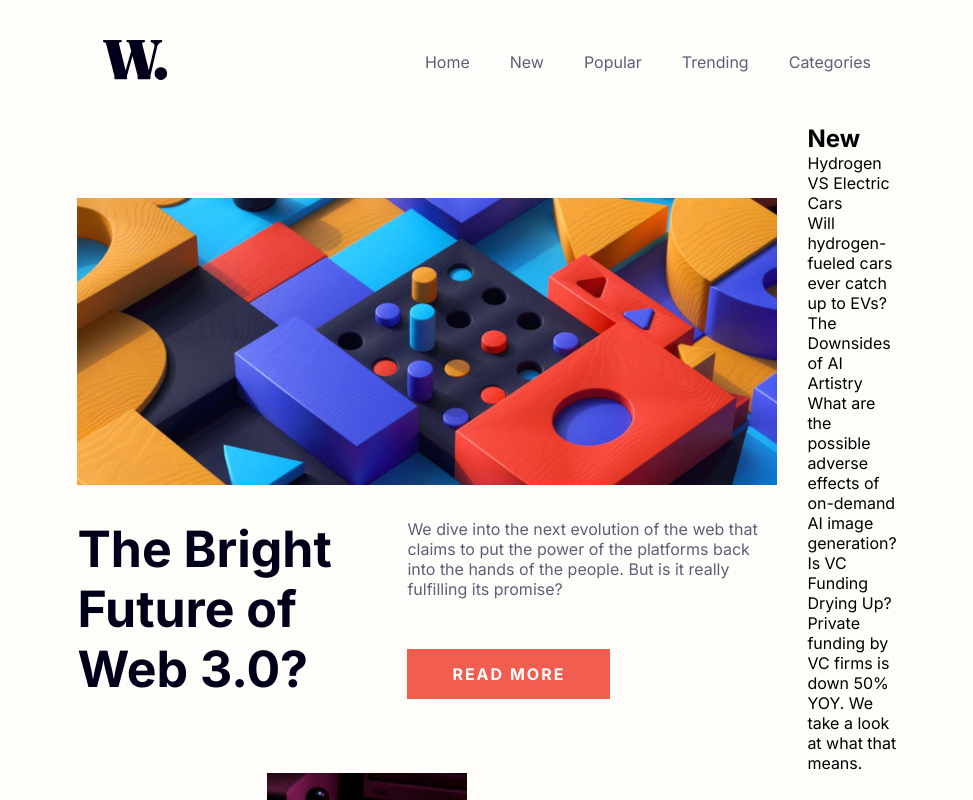
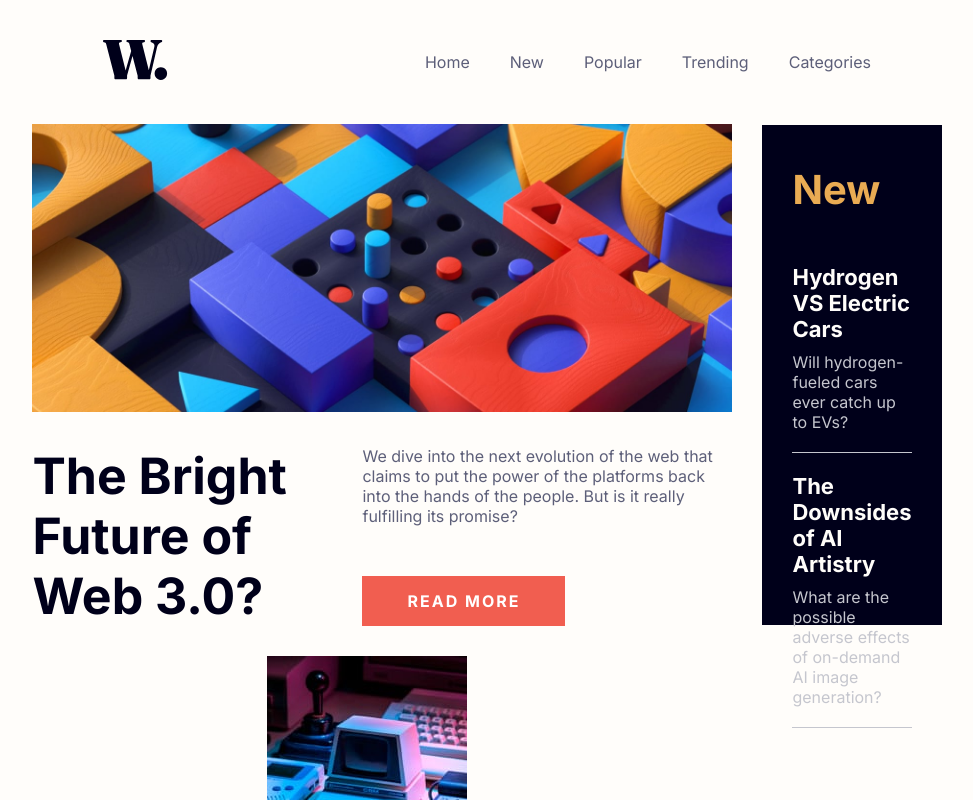
Before and after one commit to lkiryu/News-homepage, a React (Create React App) app: page / in a window 1280 px wide. Shown: the top 800 px of the page, without its empty margins (153-1126 px from the left). Built offline with nearby package versions, Linux system fonts and the light colour scheme.

Commit message:
other news style add

```diff
--- a/src/App.css
+++ b/src/App.css
@@ -33,4 +33,5 @@ section{
     justify-content: center;
     align-items: center;
     width: 60vw;
+    margin-bottom: 30px;
 }
--- a/src/App.js
+++ b/src/App.js
@@ -1,6 +1,6 @@
 import Header from './components/header/header';
 import MainNews from './components/mainNews/mainNews';
-import OtherNews from './components/otherNews/sectionOtherNews';
+import OtherNews from './components/otherNews/otherNews';
 import TopNews from './components/topNews/topNews';
 
 import './App.css';
--- /dev/null
+++ b/src/components/otherNews/otherNews.css
@@ -0,0 +1,40 @@
+.other-news{
+    background-color: hsl(240, 100%, 5%);
+    padding: 40px 30px;
+    height: 500px;
+}
+
+.other-news h2{
+    color: hsl(35, 77%, 62%);
+    font-size: 40px;
+    margin-bottom: 30px;
+}
+
+.other-news .news{
+    display: flex;
+    flex-direction: column;
+    justify-content: flex-start;
+    align-items: flex-start;
+    border-bottom: 1px solid hsl(233, 8%, 79%);
+}
+
+.other-news .news:last-child{
+    border-bottom: none;
+}
+
+.other-news .news a{
+    color: hsl(36, 100%, 99%);
+    font-weight: 700;
+    transition: 0.3s ease-in;
+    font-size: 22px;
+    margin: 20px 0 10px;
+}
+
+.other-news .news a:hover{
+    color: hsl(35, 77%, 62%);
+}
+
+.other-news .news .description{
+    color: hsl(233, 8%, 79%);
+    margin-bottom: 20px;
+}
--- a/src/components/otherNews/sectionOtherNews.js
+++ b/src/components/otherNews/otherNews.js
@@ -1,4 +1,6 @@
 import React from "react";
+
+import './otherNews.css'
 
 const OtherNews = () => {
     return(
```
